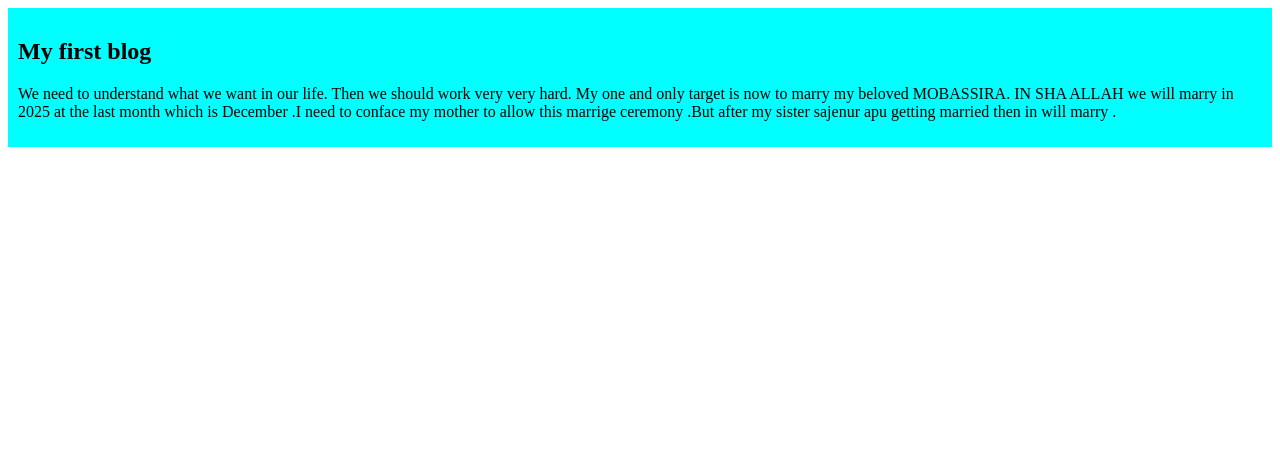
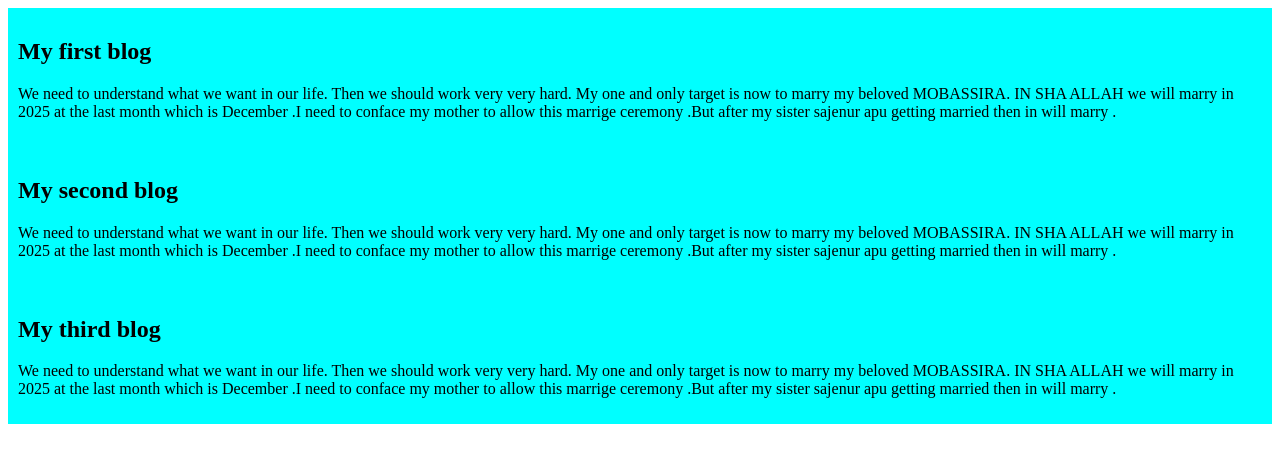
Before and after one commit to Sinlam2004/My-first-github-repo, a plain HTML site: page Index.html in a window 1280 px wide. Drawn offline with Linux system fonts and the light colour scheme.

Commit message:
added the second blog

```diff
--- a/Index.html
+++ b/Index.html
@@ -10,4 +10,10 @@
     <div><h2>My first blog </h2>
     <p>We need to understand what we want in our life. Then we should work very very hard. My one and only target is now to marry my beloved MOBASSIRA. IN SHA ALLAH we will marry in 2025 at the last month which is December .I need to conface my mother to allow this marrige ceremony .But after my sister sajenur apu getting married then in will marry .</p>
     </div>
+    <div><h2>My second blog </h2>
+        <p>We need to understand what we want in our life. Then we should work very very hard. My one and only target is now to marry my beloved MOBASSIRA. IN SHA ALLAH we will marry in 2025 at the last month which is December .I need to conface my mother to allow this marrige ceremony .But after my sister sajenur apu getting married then in will marry .</p>
+        </div>
+        <div><h2>My third blog </h2>
+            <p>We need to understand what we want in our life. Then we should work very very hard. My one and only target is now to marry my beloved MOBASSIRA. IN SHA ALLAH we will marry in 2025 at the last month which is December .I need to conface my mother to allow this marrige ceremony .But after my sister sajenur apu getting married then in will marry .</p>
+            </div>
 </body>
```
